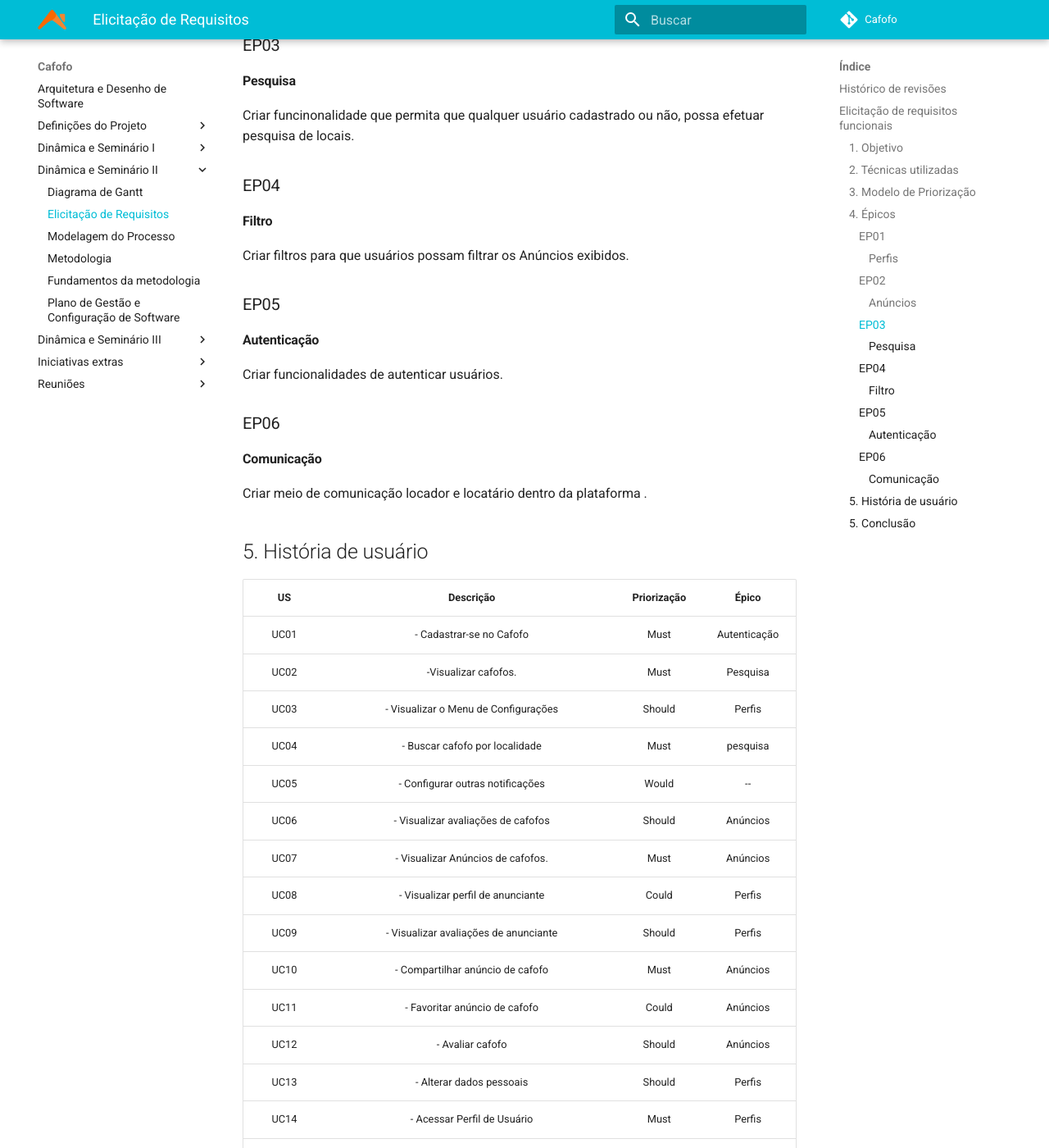
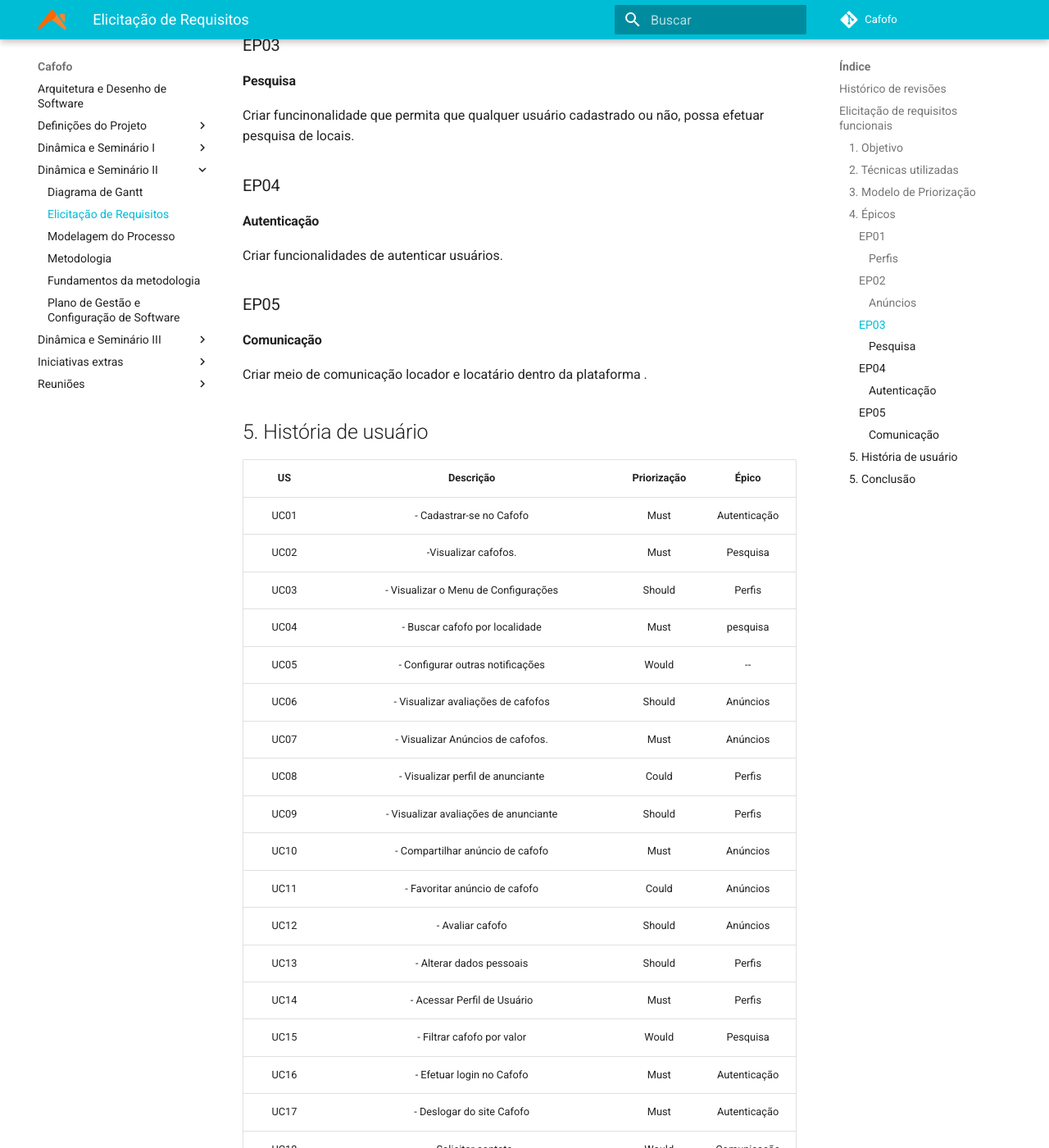
Before and after one commit to desenho-2019/Wiki, an MkDocs documentation site: the page built from docs/Dinâmica e Seminário II/Elicitação de Requisitos.md, in a window 1280 px wide and 1400 px high, scrolled down 1715 px. Shown: the whole window at 82% size. Built offline with MkDocs 1.6.1 and Material for MkDocs 9.7.7, drawn with Linux system fonts in a browser that asks for light colours; some of the changed text lies outside the part shown.

Commit message:
Excludding filter epic

```diff
--- a/docs/Dinâmica e Seminário II/Elicitação de Requisitos.md
+++ b/docs/Dinâmica e Seminário II/Elicitação de Requisitos.md
@@ -54,14 +54,10 @@ Permitir que usuário-anunciante crie e altere dados referentes ao local.
 Criar funcinonalidade que permita que qualquer usuário cadastrado ou não, possa efetuar pesquisa de locais.
 
 ### EP04
-#### Filtro
-Criar filtros para que usuários possam filtrar os Anúncios exibidos.
-
-### EP05
 #### Autenticação
 Criar funcionalidades de autenticar usuários.
 
-### EP06
+### EP05
 #### Comunicação
 Criar meio de comunicação locador e locatário dentro da plataforma .
 
@@ -85,14 +81,14 @@ Criar meio de comunicação locador e locatário dentro da plataforma .
 |UC12| - Avaliar cafofo | Should | Anúncios |
 |UC13| - Alterar dados pessoais| Should | Perfis |
 |UC14| - Acessar Perfil de Usuário| Must | Perfis |
-|UC15| - Filtrar cafofo por valor| Would | Filtro |
+|UC15| - Filtrar cafofo por valor| Would | Pesquisa |
 |UC16| - Efetuar login no Cafofo| Must | Autenticação |
 |UC17| - Deslogar do site Cafofo| Must | Autenticação |
 |UC18| - Solicitar contato| Would | Comunicação |
-|UC19| - Filtrar cafofo por genero  (Misto/Feminino/Masculino)| Should |Filtro |
-|UC20| - Filtrar cafofo por inclusões (incluso água, luz, internet...)| Could | Filtro |
-|UC21| - Filtrar cafofo por nome| Should | Filtro |
-|UC22| - Filtrar cafofo por recomendações| Could | Filtro |
+|UC19| - Filtrar cafofo por genero  (Misto/Feminino/Masculino)| Should |Pesquisa |
+|UC20| - Filtrar cafofo por inclusões (incluso água, luz, internet...)| Could | Pesquisa |
+|UC21| - Filtrar cafofo por nome| Should | Pesquisa |
+|UC22| - Filtrar cafofo por recomendações| Could | Pesquisa |
 |UC23| - Limpar histórico de Busca| Would |-- |
 |UC24| - Clicar no link para conversa com anunciante/usuário| Should | Comunicação |
 |UC25| - Criar perfil do cafofo| Must | Perfis |
```
